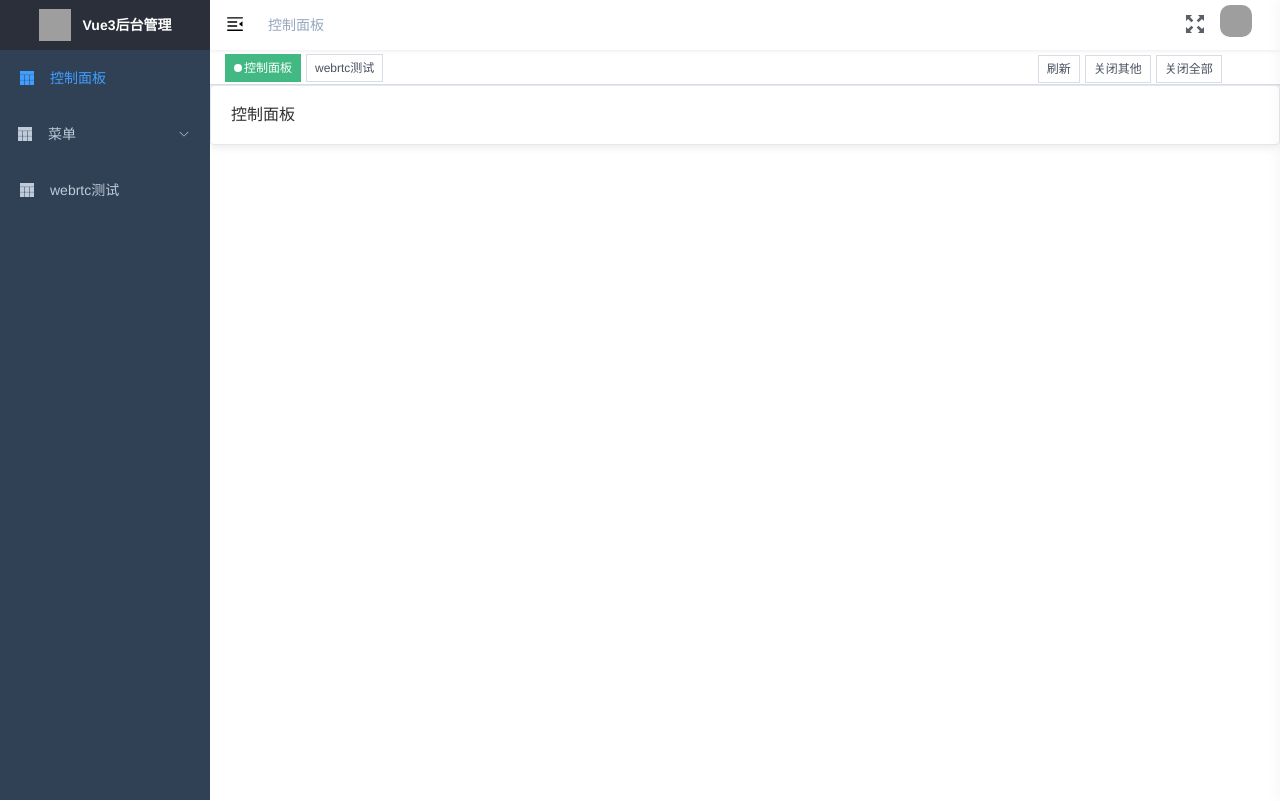
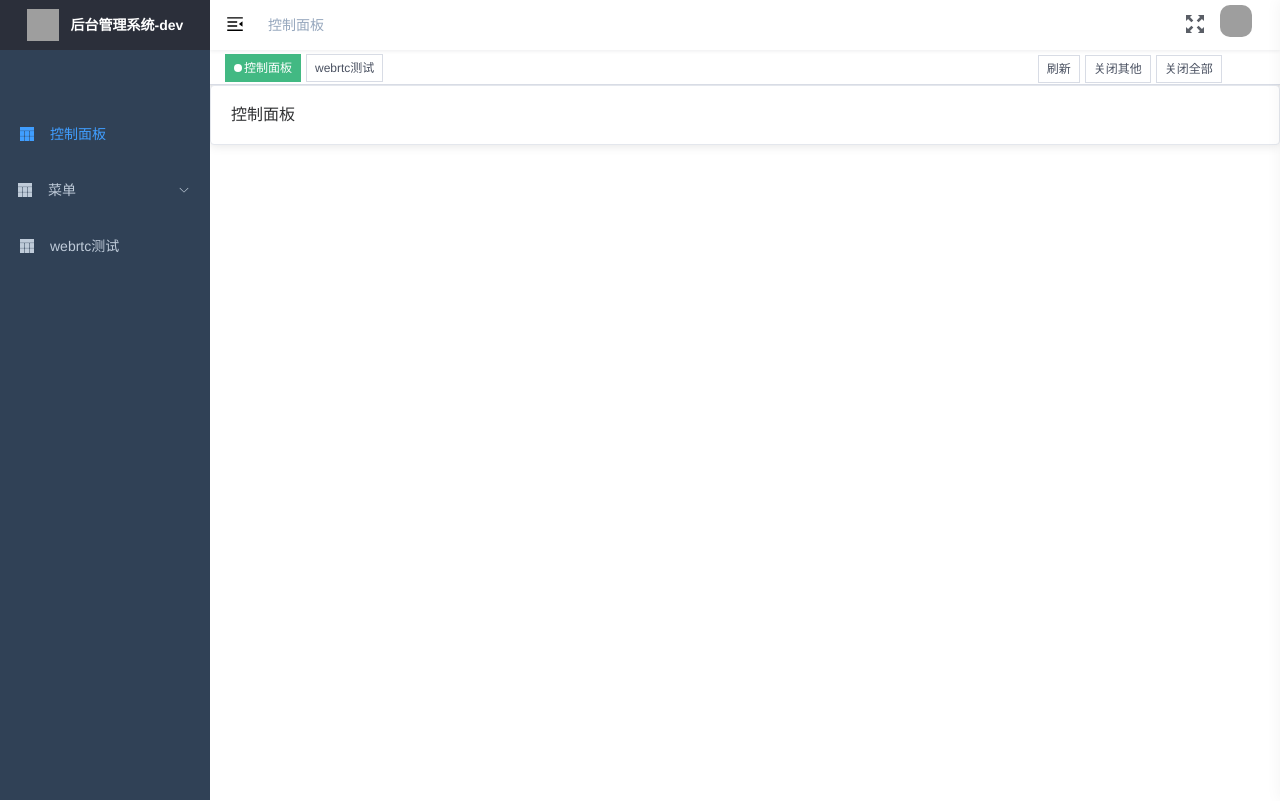
Before and after one commit to Qiu-Jun/vue3_admin_template, a Vue app: page /#/dashboard in a window 1280 px wide. Built offline with nearby package versions, Linux system fonts and the light colour scheme; grey boxes are pictures that could not be loaded.

Commit message:
fix: 刷新tags

```diff
--- a/src/App.vue
+++ b/src/App.vue
@@ -1,7 +1,7 @@
 <!--
  * :Author: June
  * :Date: 2022-03-07 02:12:16
- * :LastEditTime: 2022-03-23 13:53:59
+ * :LastEditTime: 2022-03-24 17:15:22
  * :Description:
 -->
 <template>
--- a/src/config/app.js
+++ b/src/config/app.js
@@ -1,3 +1,3 @@
-export const adminTitle = 'Vue3后台管理'
+export const adminTitle = import.meta.env.VITE_APP_TITLE
 
 export const logoSrc = 'https://juneqiu.gitee.io/blog_build/avatar.jpeg'
--- a/src/layout/components/appMain.vue
+++ b/src/layout/components/appMain.vue
@@ -1,7 +1,7 @@
 <!--
  * :Author: June
  * :Date: 2022-03-07 02:12:16
- * :LastEditTime: 2022-03-23 22:26:35
+ * :LastEditTime: 2022-03-24 17:28:40
  * :Description:
 -->
 <template>
--- a/src/layout/components/tagsView/index.vue
+++ b/src/layout/components/tagsView/index.vue
@@ -140,7 +140,7 @@ export default defineComponent({
                 const { fullPath } = tag
                 nextTick(() => {
                     router.replace({
-                        path: fullPath
+                        path: `/redirect${fullPath}`
                     })
                 })
             })
--- a/src/pages/dashboard/index.vue
+++ b/src/pages/dashboard/index.vue
@@ -1,3 +1,9 @@
+<!--
+ * :Author: June
+ * :Date: 2022-03-07 02:12:16
+ * :LastEditTime: 2022-03-24 17:38:22
+ * :Description:
+-->
 <template>
     <el-card> 控制面板 </el-card>
 </template>
--- /dev/null
+++ b/src/pages/redirect/index.vue
@@ -0,0 +1,25 @@
+<!--
+ * :Author: June
+ * :Date: 2022-03-24 16:40:17
+ * :LastEditTime: 2022-03-24 17:35:53
+ * :Description:
+-->
+
+<script>
+import { defineComponent } from 'vue'
+import { useRoute, useRouter } from 'vue-router'
+
+export default defineComponent({
+    setup() {
+        const route = useRoute()
+        const router = useRouter()
+        const { params, query } = route
+        const { path } = params
+
+        router.replace({
+            path: `/${path}`,
+            query
+        })
+    }
+})
+</script>
--- a/src/router/index.js
+++ b/src/router/index.js
@@ -1,13 +1,27 @@
 /*
  * :Author: June
  * :Date: 2022-03-07 02:12:16
- * :LastEditTime: 2022-03-22 16:38:14
+ * :LastEditTime: 2022-03-24 17:37:11
  * :Description:
  */
 import { createRouter, createWebHashHistory } from 'vue-router'
 import Layout from '@/layout/index.vue'
 
 export const constantRoutes = [
+    {
+        path: '/redirect',
+        component: Layout,
+        hidden: true,
+        children: [
+            {
+                path: '/redirect/:path(.*)',
+                component: () => import('@/pages/redirect/index.vue'),
+                meta: {
+                    noCache: true
+                }
+            }
+        ]
+    },
     {
         path: '/',
         component: Layout,
--- a/src/store/modules/tagsView.js
+++ b/src/store/modules/tagsView.js
@@ -106,10 +106,10 @@ const useTagsViews = defineStore({
             })
         },
 
-        delAllViews(view) {
+        delAllViews() {
             return new Promise((resolve) => {
-                this.delAllVisitedViews(view)
-                this.delAllCachedViews(view)
+                this.delAllVisitedViews()
+                this.delAllCachedViews()
                 resolve({
                     visitedViews: [...this.visitedViews],
                     cachedViews: [...this.cachedViews]
```
Also changed, not shown: src/store/getters.js (deleted, +0 -7 lines).
